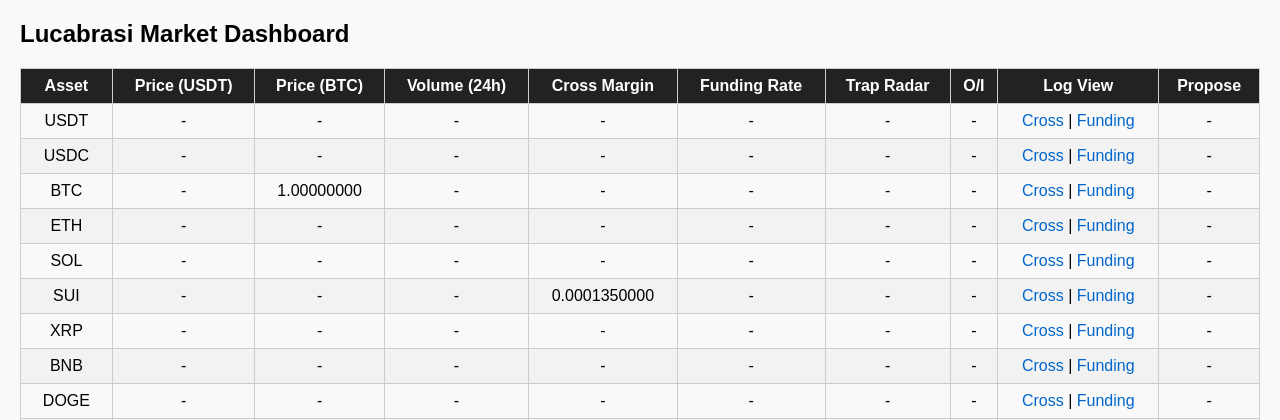
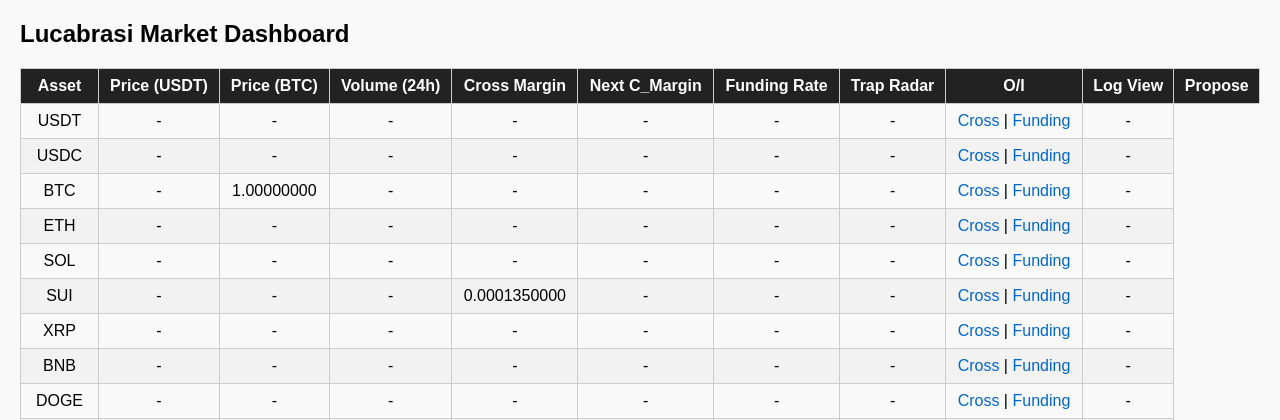
Before and after one commit to Luca-vn/coinmarketcap, a Flask app: page / in a window 1280 px wide. Shown: the top 420 px of the page. Run offline with Flask 3, Linux system fonts and the light colour scheme; data that the repository does not hold is empty.

Commit message:
Update index.html

```diff
--- a/templates/index.html
+++ b/templates/index.html
@@ -22,6 +22,7 @@
                 <th>Price (BTC)</th>
                 <th>Volume (24h)</th>
                 <th>Cross Margin</th>
+                 <th>Next C_Margin</th>
                 <th>Funding Rate</th>
                 <th>Trap Radar</th>
                 <th>O/I</th>
```
